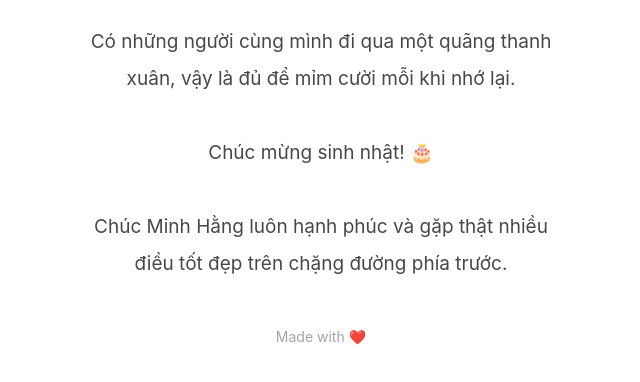
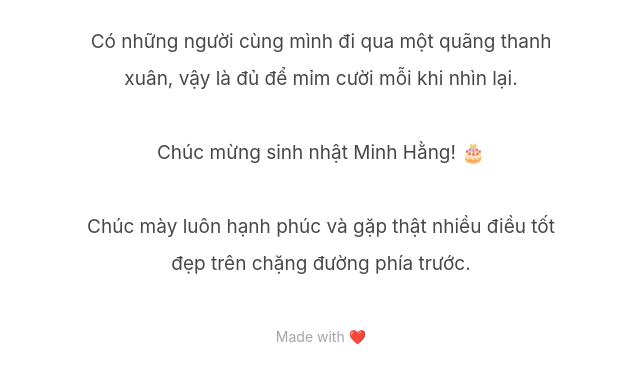
Before and after one commit to PMinh0823/birthdayMH, a plain HTML site: page index.html in a window 1280 px wide. Shown: the part 474-856 px from the top of the page, without its empty margins (319-959 px from the left). Drawn offline with Linux system fonts and the light colour scheme.

Commit message:
Update index.html

```diff
--- a/index.html
+++ b/index.html
@@ -209,15 +209,15 @@ id="text">
 <p>
 
 Có những người cùng mình đi qua một quãng thanh xuân,
-vậy là đủ để mỉm cười mỗi khi nhớ lại.
+vậy là đủ để mỉm cười mỗi khi nhìn lại.
 
 <br><br>
 
-Chúc mừng sinh nhật! 🎂
+Chúc mừng sinh nhật Minh Hằng! 🎂
 
 <br><br>
 
-Chúc Minh Hằng luôn hạnh phúc
+Chúc mày luôn hạnh phúc
 và gặp thật nhiều điều tốt đẹp
 trên chặng đường phía trước.
 
```
